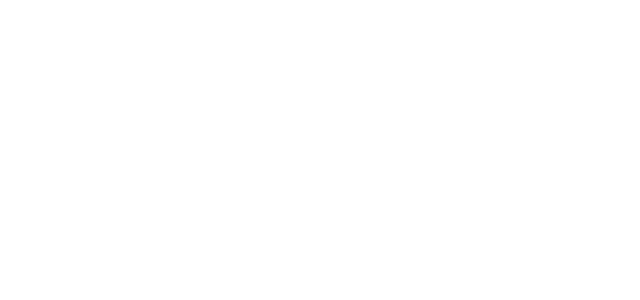
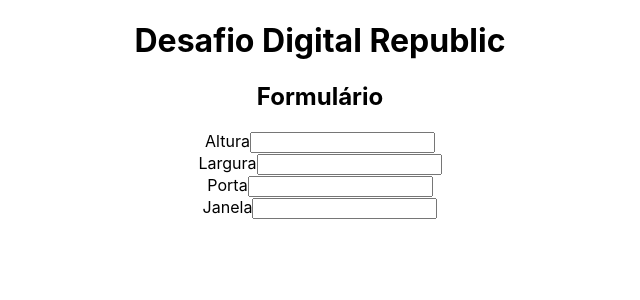
Before and after one commit to madruga665/desafio-digital-republic, a React (Create React App) app: page / in a window 1280 px wide. Shown: the top 300 px of the page, without its empty margins (320-960 px from the left). Built offline with nearby package versions, Linux system fonts and the light colour scheme.

Commit message:
feat: add estrutura do componente Form

```diff
--- a/public/index.html
+++ b/public/index.html
@@ -9,8 +9,6 @@
       name="description"
       content="Web site created using create-react-app"
     />
-    <link rel="apple-touch-icon" href="%PUBLIC_URL%/logo192.png" />
-    <link rel="manifest" href="%PUBLIC_URL%/manifest.json" />
     <title>Desafio Digital Republic</title>
   </head>
   <body>
--- a/src/App.jsx
+++ b/src/App.jsx
@@ -1,11 +1,12 @@
 import React from 'react';
+import Home from './pages/Home';
 import './App.css';
 
 function App() {
   return (
-    <div className="App">
-
-    </div>
+    <main className="App">
+      <Home />
+    </main>
   );
 }
 
--- a/src/components/Form/index.jsx
+++ b/src/components/Form/index.jsx
@@ -0,0 +1,34 @@
+import React from 'react'
+
+export default function Form() {
+  return (
+    <div>
+      <h2>Formulário</h2>
+      <form>
+        <div>
+          <div>
+            <label htmlFor="height">Altura</label>
+            <input type="number" id='height' />
+          </div>
+
+          <div>
+            <label htmlFor="width">Largura</label>
+            <input type="number" id='width' />
+          </div>
+        </div>
+
+        <div>
+          <div>
+            <label htmlFor="door">Porta</label>
+            <input type="number" id='door' />
+          </div>
+
+          <div>
+            <label htmlFor="window">Janela</label>
+            <input type="number" id='window' />
+          </div>
+        </div>
+      </form>
+    </div>
+  )
+}
--- a/src/index.js
+++ b/src/index.js
@@ -11,7 +11,4 @@
   document.getElementById('root')
 );
 
-// If you want to start measuring performance in your app, pass a function
-// to log results (for example: reportWebVitals(console.log))
-// or send to an analytics endpoint. Learn more: https://bit.ly/CRA-vitals
 reportWebVitals();
--- a/src/pages/Home/index.jsx
+++ b/src/pages/Home/index.jsx
@@ -0,0 +1,11 @@
+import React from 'react'
+import Form from '../../components/Form'
+
+export default function Home() {
+  return (
+    <div>
+      <h1>Desafio Digital Republic</h1>
+      <Form />
+    </div>
+  )
+}
--- /dev/null
+++ b/src/styles/global.css
@@ -0,0 +1,11 @@
+* {
+  padding: 0;
+  margin: 0;
+  box-sizing: border-box;
+  font-family: Roboto, sans-serif;
+}
+
+body {
+  color: #e1e1e6;
+  background: #121214;
+}
```
